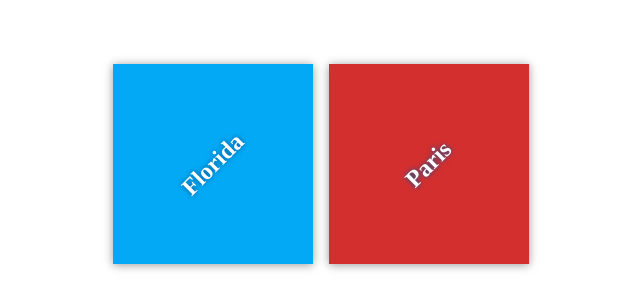
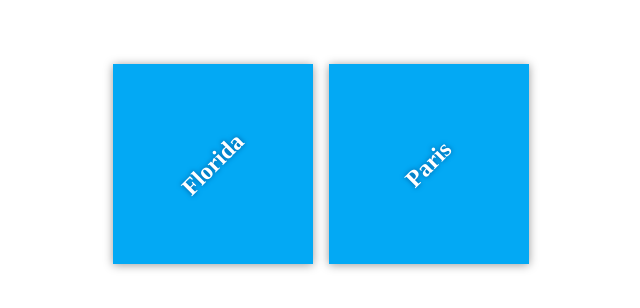
Before and after one commit to shosh/my-travel-plans, a plain HTML site: page index.html/index.html in a window 1280 px wide. Shown: the part 236-544 px from the top of the page, without its empty margins (319-959 px from the left). Drawn offline with Linux system fonts and the light colour scheme; files that its build step writes are made by us from their sources.

Commit message:
Style destinations

```diff
--- a/css/app.css
+++ b/css/app.css
@@ -51,5 +51,5 @@ background-color: #03a9f4;
 }
 
 #paris {
-background-color: #d32f2f;
+background-color: #03a9f4;
 }
```
